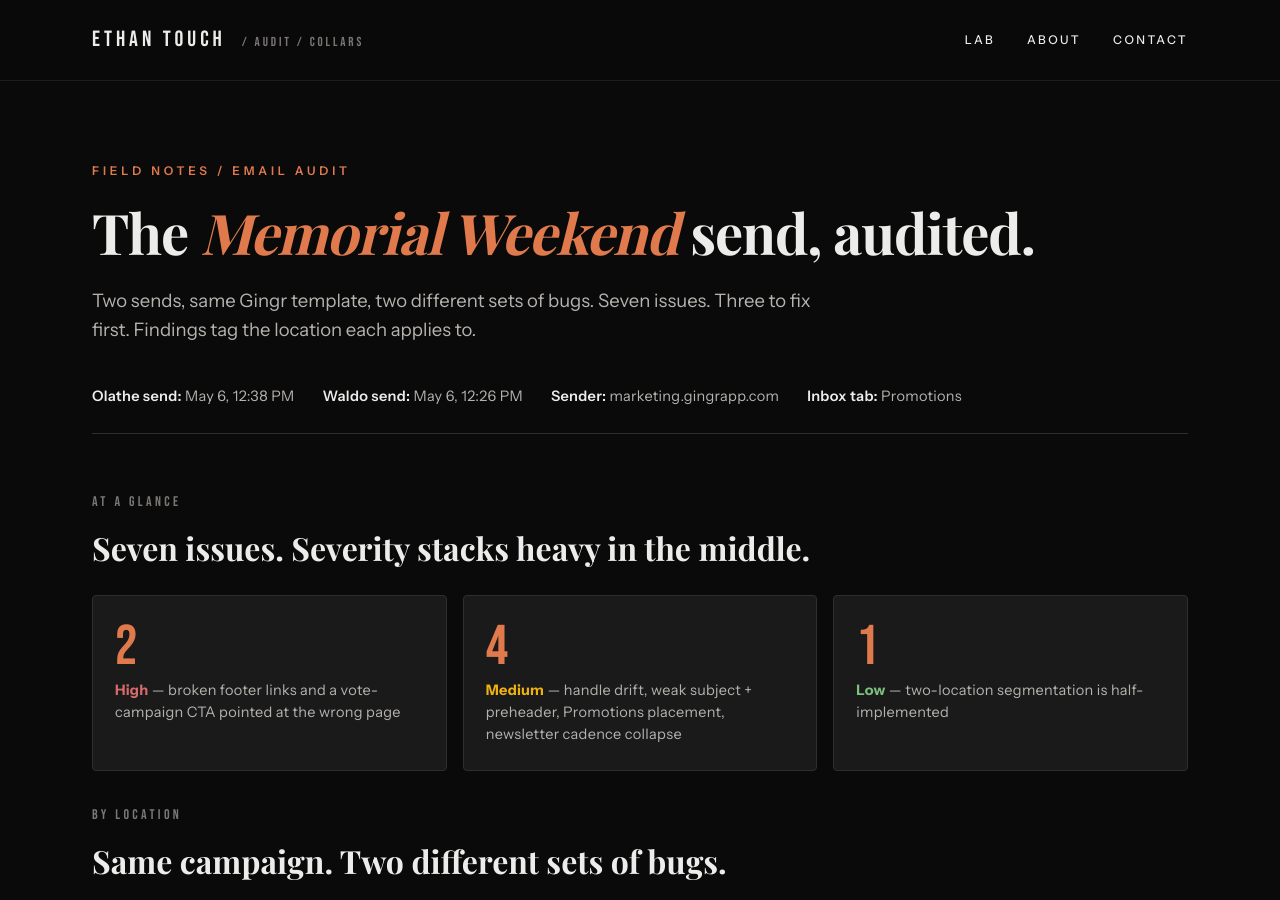
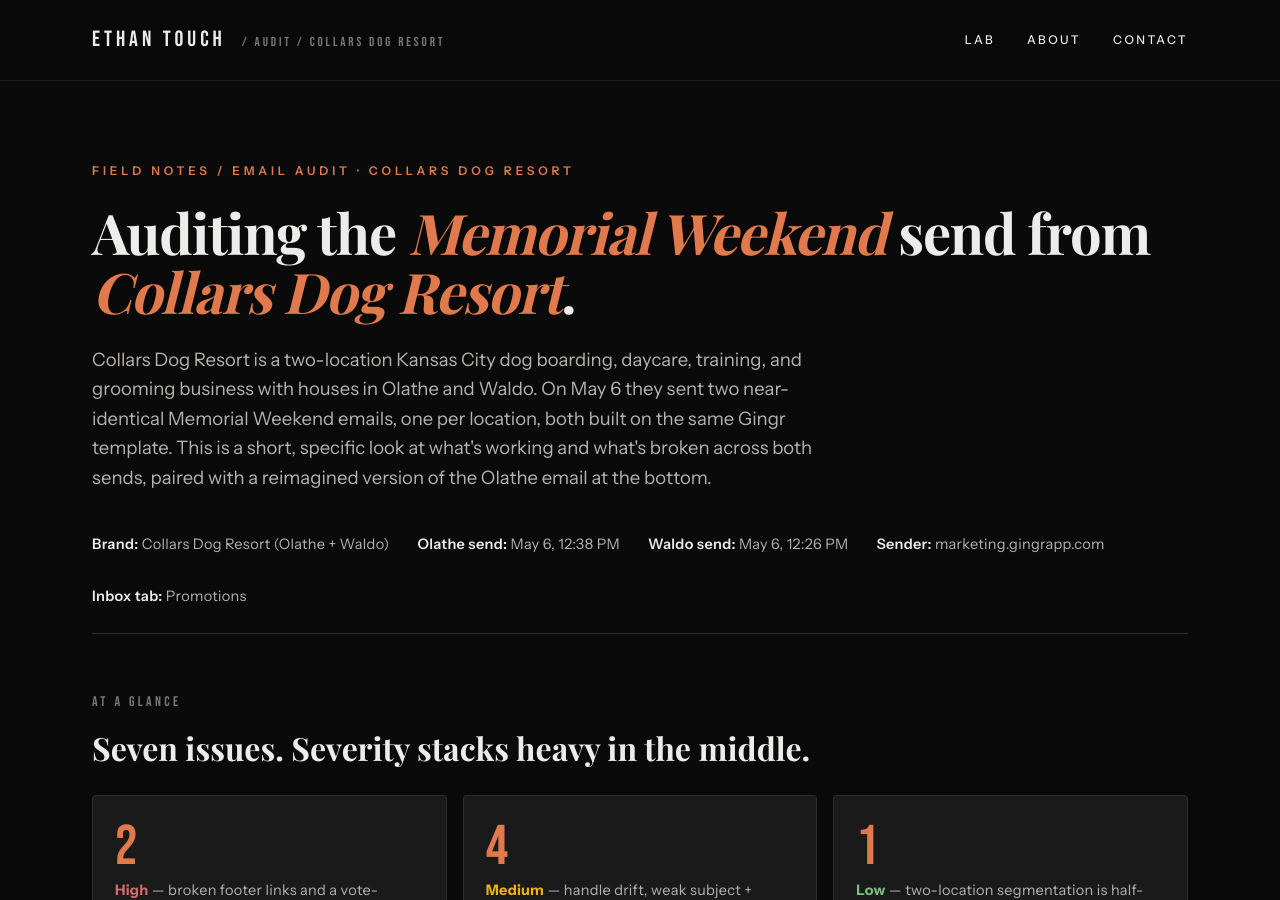
Before and after one commit to woofwallee/ethantouch.com, a Jekyll site: the page lab/emails/collars/audit/index.html, which Jekyll copies as it is, in a window 1280 px wide and 900 px high. Built offline with Jekyll 4.4.1, drawn with Linux system fonts in a browser that asks for light colours; some web fonts are replaced.

Commit message:
Name Collars Dog Resort up top in the audit
Anyone landing on the audit cold could not tell whose email this
analyzed. Updated the page title, OG metadata, nav tag, eyebrow, H1,
lead paragraph, and meta bar to make the brand explicit and add a
one-sentence description of the business so the audit reads
self-contained without prior context.

Co-Authored-By: Claude Opus 4.7 <noreply@anthropic.com>

```diff
--- a/lab/emails/collars/audit/index.html
+++ b/lab/emails/collars/audit/index.html
@@ -3,7 +3,11 @@
 <head>
   <meta charset="UTF-8">
   <meta name="viewport" content="width=device-width, initial-scale=1.0">
-  <title>Audit · Collars Memorial Weekend Email — Ethan Touch</title>
+  <title>Email Audit · Collars Dog Resort Memorial Weekend Send — Ethan Touch</title>
+  <meta name="description" content="Email audit of the Collars Dog Resort Memorial Weekend send. Seven issues across the Olathe and Waldo locations, paired with a reimagined version of the Olathe email.">
+  <meta property="og:title" content="Email Audit · Collars Dog Resort Memorial Weekend Send">
+  <meta property="og:description" content="Seven issues across the Olathe and Waldo Memorial Weekend sends, plus a reimagined version of the Olathe email.">
+  <meta property="og:type" content="article">
   <link href="https://fonts.googleapis.com/css2?family=Bebas+Neue&family=Playfair+Display:ital,wght@0,400;0,700;1,400;1,700;1,900&family=Instrument+Sans:wght@400;500;600;700&display=swap" rel="stylesheet">
   <style>
     * { margin: 0; padding: 0; box-sizing: border-box; }
@@ -774,7 +778,7 @@
   <nav class="nav">
     <div class="brand">
       <a href="/" class="wordmark">ETHAN TOUCH</a>
-      <span class="section-tag">/ AUDIT / COLLARS</span>
+      <span class="section-tag">/ AUDIT / COLLARS DOG RESORT</span>
     </div>
     <div class="nav-links">
       <a href="/lab/">Lab</a>
@@ -786,12 +790,13 @@
 
 <!-- INTRO -->
 <section class="intro">
-  <div class="eyebrow">Field Notes / Email Audit</div>
-  <h1>The <em>Memorial Weekend</em> send, audited.</h1>
-  <p class="lead">Two sends, same Gingr template, two different sets of bugs. Seven issues. Three to fix first. Findings tag the location each applies to.</p>
+  <div class="eyebrow">Field Notes / Email Audit · Collars Dog Resort</div>
+  <h1>Auditing the <em>Memorial Weekend</em> send from <em>Collars Dog Resort</em>.</h1>
+  <p class="lead">Collars Dog Resort is a two-location Kansas City dog boarding, daycare, training, and grooming business with houses in Olathe and Waldo. On May 6 they sent two near-identical Memorial Weekend emails, one per location, both built on the same Gingr template. This is a short, specific look at what's working and what's broken across both sends, paired with a reimagined version of the Olathe email at the bottom.</p>
 </section>
 
 <div class="meta-bar">
+  <span><strong>Brand:</strong> Collars Dog Resort (Olathe + Waldo)</span>
   <span><strong>Olathe send:</strong> May 6, 12:38 PM</span>
   <span><strong>Waldo send:</strong> May 6, 12:26 PM</span>
   <span><strong>Sender:</strong> marketing.gingrapp.com</span>
```
